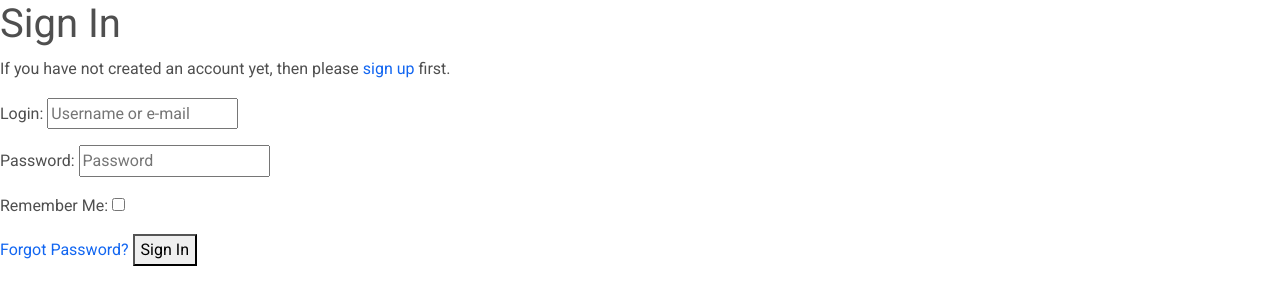
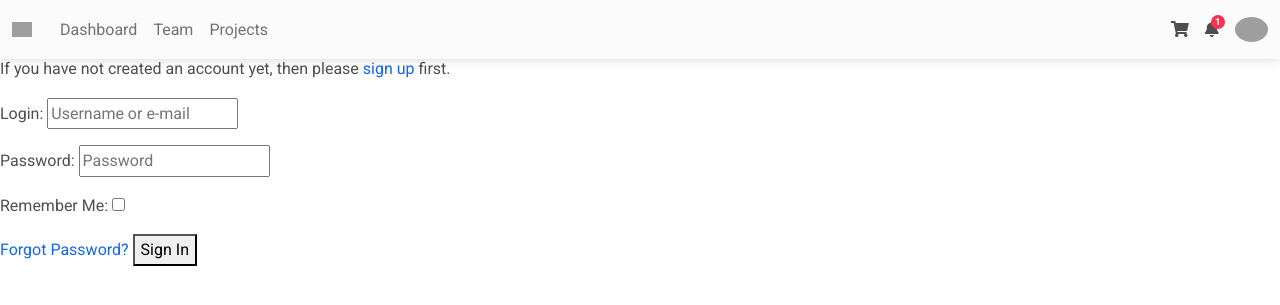
Before and after one commit to Toto-Kotaro-Tanaka/ms4-eagle-golf, a Django app: page /accounts/login/ in a window 1280 px wide. Shown: the top 305 px of the page. Run offline with Django 3.2, Linux system fonts and the light colour scheme; some libraries are stand-ins or nearby versions; grey boxes are pictures that could not be loaded.

Commit message:
Add navbar template from MDB and create base.css

```diff
--- a/templates/base.html
+++ b/templates/base.html
@@ -17,7 +17,8 @@
 
     {% block corecss %}
     <!-- Font Awesome -->
-    <link rel="stylesheet" href="https://cdnjs.cloudflare.com/ajax/libs/font-awesome/5.15.1/css/all.min.css" type="text/css" />
+    <link rel="stylesheet" href="https://cdnjs.cloudflare.com/ajax/libs/font-awesome/5.15.1/css/all.min.css"
+        type="text/css" />
     <!-- Google Fonts -->
     <link rel="preconnect" href="https://fonts.gstatic.com">
     <link href="https://fonts.googleapis.com/css2?family=Roboto:wght@100;300;400;700&display=swap" rel="stylesheet" />
@@ -36,8 +37,89 @@
 </head>
 
 <body>
-    <header class="container-fluid fixed-top">
+    <header class="container-fluid">
+        <!-- Credit: MDB Navbar @ https://mdbootstrap.com/docs/standard/navigation/navbar/ -->
+        <nav class="navbar navbar-expand-lg navbar-light bg-light fixed-top">
+            <!-- Container wrapper -->
+            <div class="container-fluid">
+                <!-- Toggle button -->
+                <button class="navbar-toggler" type="button" data-mdb-toggle="collapse"
+                    data-mdb-target="#navbarSupportedContent" aria-controls="navbarSupportedContent"
+                    aria-expanded="false" aria-label="Toggle navigation">
+                    <i class="fas fa-bars"></i>
+                </button>
 
+                <!-- Collapsible wrapper -->
+                <div class="collapse navbar-collapse" id="navbarSupportedContent">
+                    <!-- Navbar brand -->
+                    <a class="navbar-brand mt-2 mt-lg-0" href="#">
+                        <img src="https://mdbootstrap.com/img/logo/mdb-transaprent-noshadows.png" height="15" alt=""
+                            loading="lazy" />
+                    </a>
+                    <!-- Left links -->
+                    <ul class="navbar-nav me-auto mb-2 mb-lg-0">
+                        <li class="nav-item">
+                            <a class="nav-link" href="#">Dashboard</a>
+                        </li>
+                        <li class="nav-item">
+                            <a class="nav-link" href="#">Team</a>
+                        </li>
+                        <li class="nav-item">
+                            <a class="nav-link" href="#">Projects</a>
+                        </li>
+                    </ul>
+                    <!-- Left links -->
+                </div>
+                <!-- Collapsible wrapper -->
+
+                <!-- Right elements -->
+                <div class="d-flex align-items-center">
+                    <!-- Icon -->
+                    <a class="text-reset me-3" href="#">
+                        <i class="fas fa-shopping-cart"></i>
+                    </a>
+
+                    <!-- Notifications -->
+                    <a class="text-reset me-3 dropdown-toggle hidden-arrow" href="#" id="navbarDropdownMenuLink"
+                        role="button" data-mdb-toggle="dropdown" aria-expanded="false">
+                        <i class="fas fa-bell"></i>
+                        <span class="badge rounded-pill badge-notification bg-danger">1</span>
+                    </a>
+                    <ul class="dropdown-menu dropdown-menu-end" aria-labelledby="navbarDropdownMenuLink">
+                        <li>
+                            <a class="dropdown-item" href="#">Some news</a>
+                        </li>
+                        <li>
+                            <a class="dropdown-item" href="#">Another news</a>
+                        </li>
+                        <li>
+                            <a class="dropdown-item" href="#">Something else here</a>
+                        </li>
+                    </ul>
+
+                    <!-- Avatar -->
+                    <a class="dropdown-toggle d-flex align-items-center hidden-arrow" href="#"
+                        id="navbarDropdownMenuLink" role="button" data-mdb-toggle="dropdown" aria-expanded="false">
+                        <img src="https://mdbootstrap.com/img/new/avatars/2.jpg" class="rounded-circle" height="25"
+                            alt="" loading="lazy" />
+                    </a>
+                    <ul class="dropdown-menu dropdown-menu-end" aria-labelledby="navbarDropdownMenuLink">
+                        <li>
+                            <a class="dropdown-item" href="#">My profile</a>
+                        </li>
+                        <li>
+                            <a class="dropdown-item" href="#">Settings</a>
+                        </li>
+                        <li>
+                            <a class="dropdown-item" href="#">Logout</a>
+                        </li>
+                    </ul>
+                </div>
+                <!-- Right elements -->
+            </div>
+            <!-- Container wrapper -->
+        </nav>
+        <!-- Navbar -->
     </header>
 
     {% if messages %}
```
Also changed, not shown: README.md, static/css/base.css (added).
